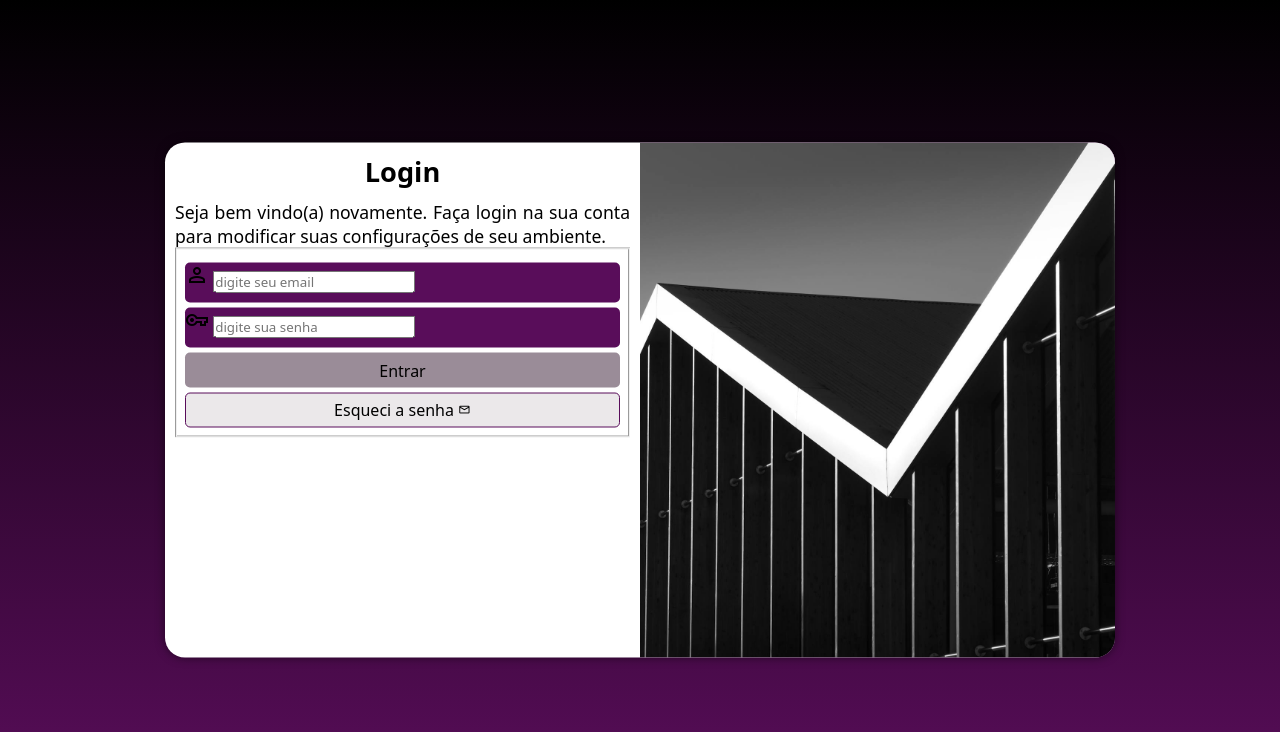
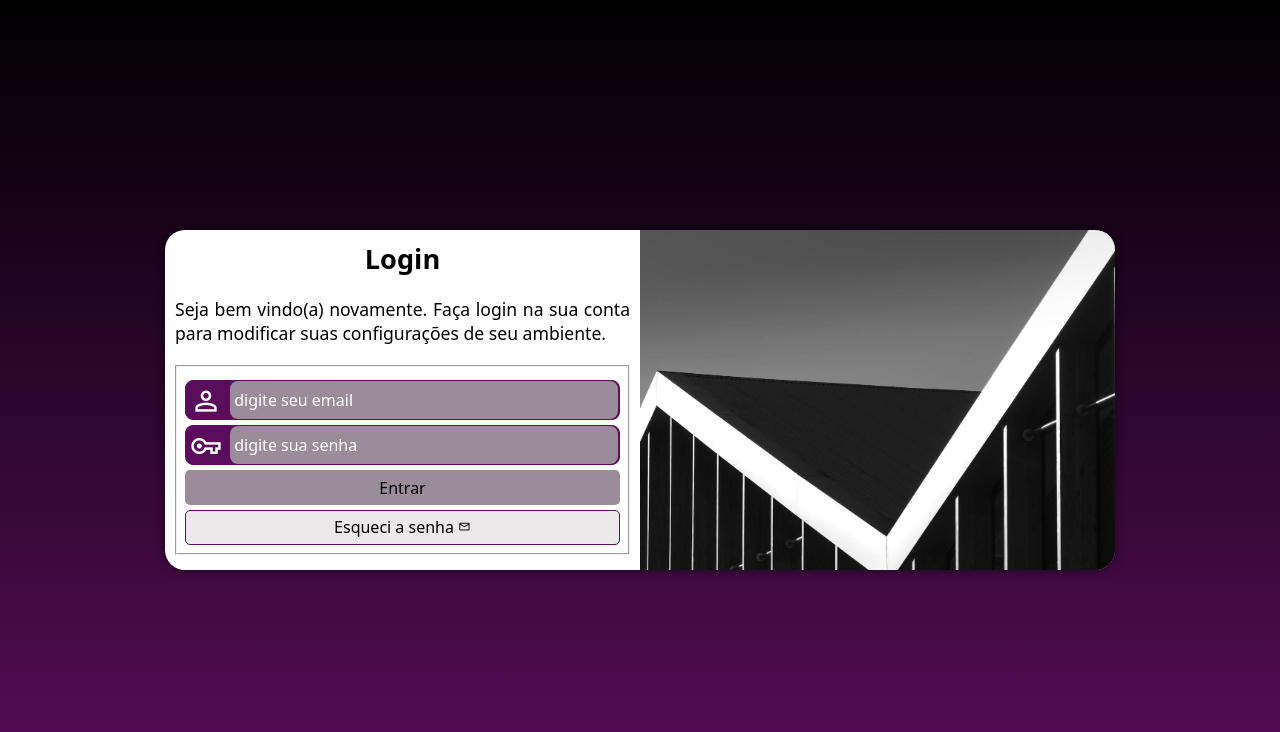
Before and after one commit to luisgui-alt/projeto-login, a plain HTML site: page index.html in a window 1280 px wide. Drawn offline with nearby package versions, Linux system fonts and the light colour scheme.

Commit message:
projeto completo
poderá haver correções

```diff
--- a/estilos/mediaquery.css
+++ b/estilos/mediaquery.css
@@ -7,7 +7,7 @@
 
     section#login {
         width: 80vw;
-        height: 75vh;
+        height: 300px;
     }
 
     section#login > div#imagem {
@@ -37,6 +37,7 @@
 
     section#login {
         width: 950px;
+        height: 340px;
     }
 
     section#login > div#imagem {
@@ -56,5 +57,10 @@
 
     div#formulario > p {
         font-size: 1.1em;
+        margin: 20px 0px;
+    }
+
+    div.campo > input {
+        transform: translateY(-11px);
     }
 }
--- a/estilos/style.css
+++ b/estilos/style.css
@@ -28,7 +28,6 @@ section#login {
     position: absolute;
     left: 50%;
     top:50%;
-    transform: translate(-50%, -50%);
 
     background-color: white;
     height: 515px;
@@ -39,6 +38,7 @@ section#login {
 
     transition: width .5s, heigth .5s;
     transition-timing-function: ease;
+    transform: translate(-50%, -50%);
 }
 
 form {
@@ -70,13 +70,44 @@ div#formulario > p {
 
 form > div.campo {
     background-color: #590d5a;
+    border:1px solid #590d5a;
     height: 40px;
-    border-radius: 5px;
+    border-radius: 8px;
     margin: 5px 0px;
 }
 
 div.campo > label {
     display: none;
+}
+
+div.campo > span {
+    color: white;
+    font-size: 2em;
+    width: 40px;
+    padding: 4px;
+}
+
+div.campo > input {
+    background-color: #9a8c98;
+    font-size: 1em;
+    height: 100%;
+    width: calc(100% - 45px);
+    border: 0px;
+    border-radius: 8px;
+    padding: 4px;
+    transform: translateY(-10px);
+}
+
+div.campo > input:focus-within {
+    background-color: white;
+}
+
+div.campo > input:focus-within::placeholder {
+    color: black;
+}
+
+div.campo > input::placeholder {
+    color: white;
 }
 
 form > input[type=submit] {
```
